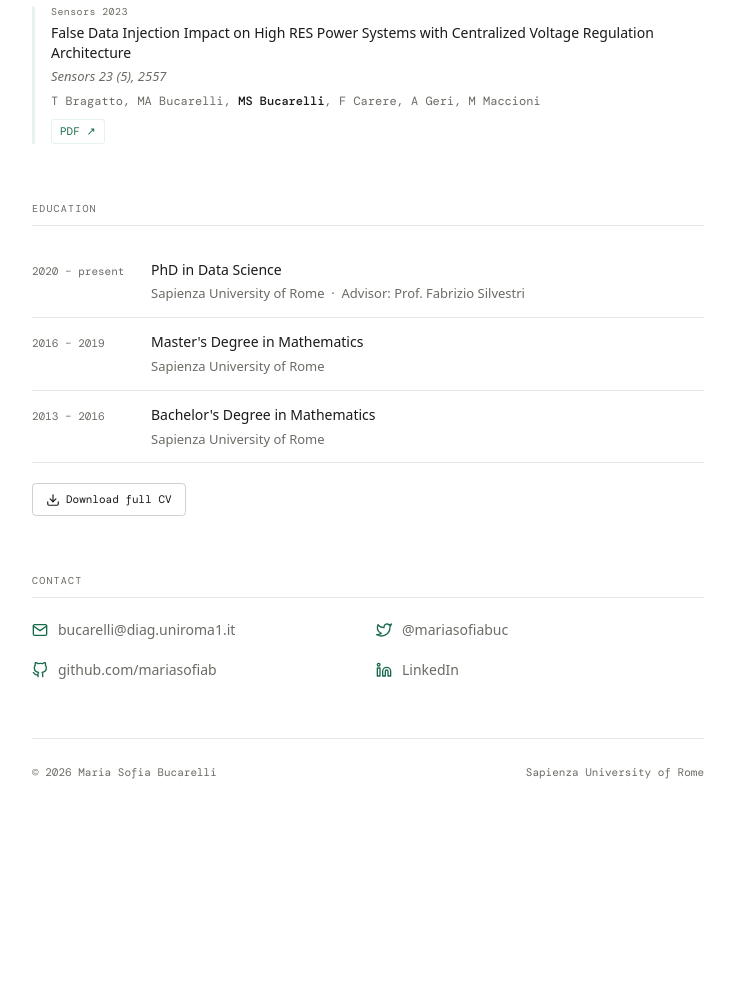
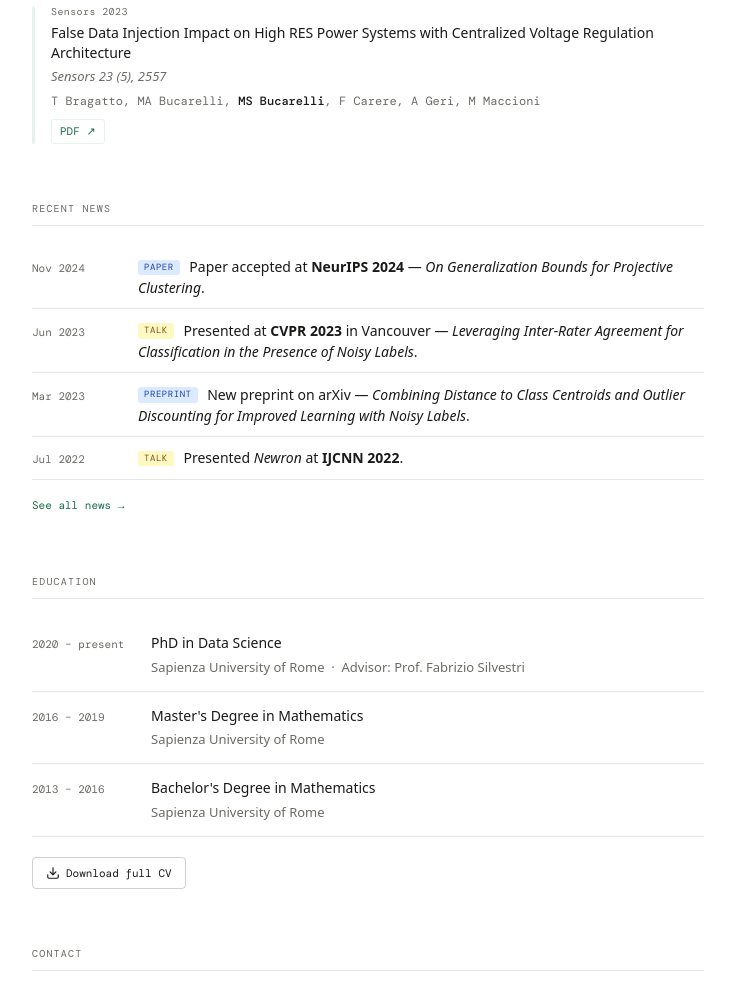
Before and after one commit to mariasofiab/mariasofiab.github.io, a plain HTML site: page index.html in a window 1280 px wide. Shown: the part 1457-2438 px from the top of the page, without its empty margins (272-1007 px from the left). Before the commit the page ends 2302 px from the top, so only its background shows below. Drawn offline with nearby package versions, Linux system fonts and the light colour scheme.

Commit message:
added news in the home page

```diff
--- a/index.html
+++ b/index.html
@@ -322,6 +322,63 @@
     }
     .contact-item a:hover { color: var(--text); }
 
+    /* News strip */
+    .news-list { display: flex; flex-direction: column; gap: 0; }
+    .news-item {
+      display: grid;
+      grid-template-columns: 90px 1fr;
+      gap: 0 1rem;
+      padding: 0.65rem 0;
+      border-bottom: 0.5px solid var(--border);
+      align-items: baseline;
+    }
+    .news-date {
+      font-family: var(--ff-mono);
+      font-size: 11px;
+      color: var(--text-muted);
+      flex-shrink: 0;
+    }
+    .news-body { font-size: 14px; line-height: 1.5; }
+    .news-body a { color: var(--accent); text-decoration: none; }
+    .news-body a:hover { text-decoration: underline; }
+    .news-tag {
+      display: inline-block;
+      font-family: var(--ff-mono);
+      font-size: 9px;
+      letter-spacing: 0.06em;
+      text-transform: uppercase;
+      padding: 1px 6px;
+      border-radius: 3px;
+      margin-right: 6px;
+      vertical-align: middle;
+      position: relative;
+      top: -1px;
+    }
+    .tag-paper   { background: #dbeafe; color: #1e40af; }
+    .tag-talk    { background: #fef9c3; color: #854d0e; }
+    .tag-award   { background: #fce7f3; color: #9d174d; }
+    .tag-visit   { background: #ede9fe; color: #5b21b6; }
+    .tag-other   { background: var(--surface); color: var(--text-muted); }
+    .tag-review  { background: #d1fae5; color: #065f46; }
+    @media (prefers-color-scheme: dark) {
+      .tag-paper  { background: #1e3a5f; color: #93c5fd; }
+      .tag-talk   { background: #3d2e00; color: #fde68a; }
+      .tag-award  { background: #4a0d2e; color: #f9a8d4; }
+      .tag-visit  { background: #2e1a5e; color: #c4b5fd; }
+      .tag-review { background: #064e3b; color: #6ee7b7; }
+    }
+    .news-see-all {
+      display: inline-flex;
+      align-items: center;
+      gap: 4px;
+      font-family: var(--ff-mono);
+      font-size: 11px;
+      color: var(--accent);
+      text-decoration: none;
+      margin-top: 1rem;
+    }
+    .news-see-all:hover { text-decoration: underline; }
+
     /* Footer */
     footer {
       border-top: 0.5px solid var(--border);
@@ -349,6 +406,7 @@
       <a href="#research">Research</a>
       <a href="#publications">Publications</a>
       <a href="#cv">CV</a>
+      <a href="#news">News</a>
       <a href="#contact">Contact</a>
     </div>
   </nav>
@@ -481,6 +539,47 @@
     </div>
   </section>
 
+  <!-- News strip -->
+  <section id="news">
+    <p class="section-label">Recent news</p>
+    <div class="news-list">
+
+      <div class="news-item">
+        <span class="news-date">Nov 2024</span>
+        <span class="news-body">
+          <span class="news-tag tag-paper">Paper</span>
+          Paper accepted at <strong>NeurIPS 2024</strong> — <em>On Generalization Bounds for Projective Clustering</em>.
+        </span>
+      </div>
+
+      <div class="news-item">
+        <span class="news-date">Jun 2023</span>
+        <span class="news-body">
+          <span class="news-tag tag-talk">Talk</span>
+          Presented at <strong>CVPR 2023</strong> in Vancouver — <em>Leveraging Inter-Rater Agreement for Classification in the Presence of Noisy Labels</em>.
+        </span>
+      </div>
+
+      <div class="news-item">
+        <span class="news-date">Mar 2023</span>
+        <span class="news-body">
+          <span class="news-tag tag-paper">Preprint</span>
+          New preprint on arXiv — <em>Combining Distance to Class Centroids and Outlier Discounting for Improved Learning with Noisy Labels</em>.
+        </span>
+      </div>
+
+      <div class="news-item">
+        <span class="news-date">Jul 2022</span>
+        <span class="news-body">
+          <span class="news-tag tag-talk">Talk</span>
+          Presented <em>Newron</em> at <strong>IJCNN 2022</strong>.
+        </span>
+      </div>
+
+    </div>
+    <a href="news.html" class="news-see-all">See all news →</a>
+  </section>
+
   <!-- CV -->
   <section id="cv">
     <p class="section-label">Education</p>
```
